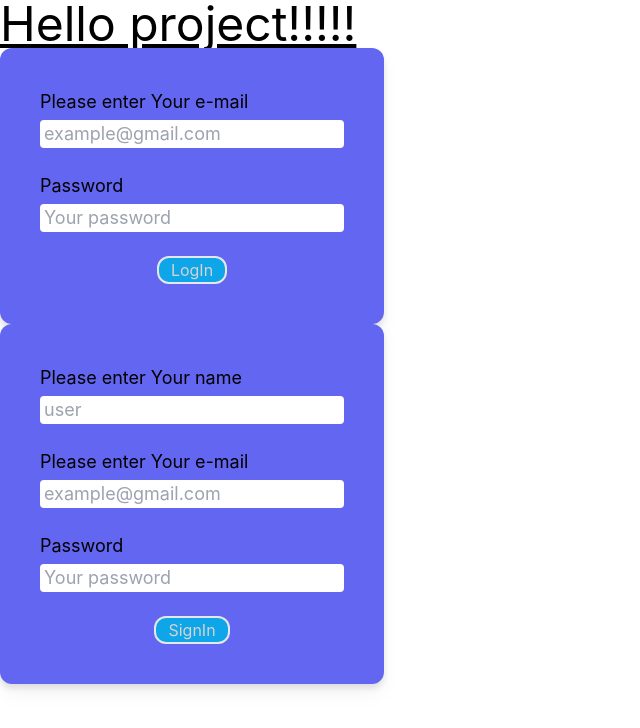
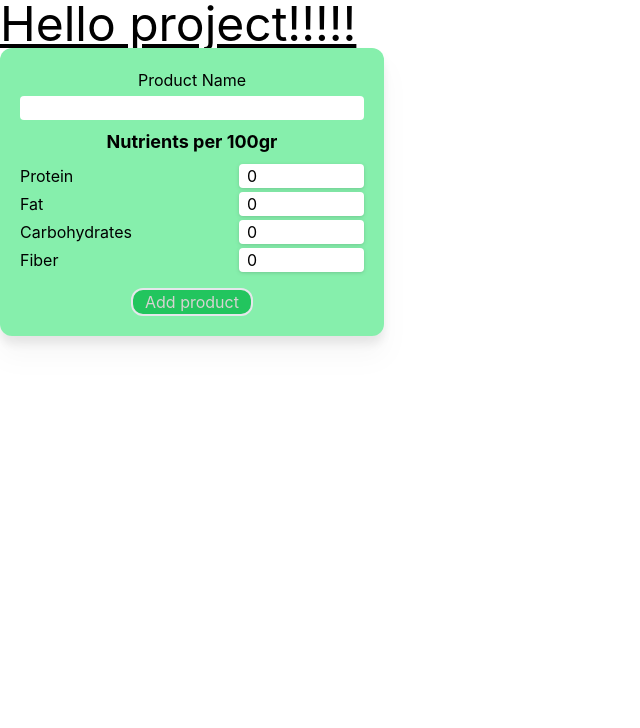
Before and after one commit to AleksZhov/SlimNationTS, a React (Create React App) app in the folder slim-nation-ts-front/: page / in a window 1280 px wide. Shown: the top 728 px of the page, without its empty margins (0-640 px from the left). Built offline with nearby package versions, Linux system fonts and the light colour scheme.

Commit message:
Made SimpleProductForm component

```diff
--- a/slim-nation-ts-front/src/App.tsx
+++ b/slim-nation-ts-front/src/App.tsx
@@ -1,7 +1,7 @@
 import React from 'react';
-import LoginForm from './components/LoginForm';
-import SignInForm from './components/SignInForm';
-// import SimpleProductForm from './components/SimpleProductForm';
+// import LoginForm from './components/LoginForm';
+// import SignInForm from './components/SignInForm';
+import SimpleProductForm from './components/SimpleProductForm';
 
 import './App.css';
 
@@ -9,9 +9,9 @@ function App() {
   return (
     <div>
     <h1 className=' text-5xl font bold underline'>Hello project!!!!!</h1>
-      <LoginForm />
-      <SignInForm/>
-      {/* <SimpleProductForm/> */}
+      {/* <LoginForm />
+      <SignInForm/> */}
+      <SimpleProductForm/>
 
   </div>);
 }
--- a/slim-nation-ts-front/src/components/LoginForm.tsx
+++ b/slim-nation-ts-front/src/components/LoginForm.tsx
@@ -1,4 +1,4 @@
-import { ChangeEvent, EventHandler, FC, useState } from "react";
+import { ChangeEvent, FC, useState } from "react";
 import Icon from "./Icon";
 import Button from "./Button";
 
--- a/slim-nation-ts-front/src/components/SimpleProductForm.tsx
+++ b/slim-nation-ts-front/src/components/SimpleProductForm.tsx
@@ -1,10 +1,35 @@
-import { FC } from "react";
+import { FC, useState, ChangeEvent } from "react";
+import Button from "./Button";
 
 const SimpleProductForm: FC = () => {
-    return (<form>
-        <label>Product Name
-            <input/>
+    const [productInfo, setProductInfo] = useState({ productName: "", protein: 0, fat: 0, carbs: 0, fiber: 0 });
+    const handleChange = (e: ChangeEvent<HTMLInputElement>) => {
+        const { value, name } = e.currentTarget;
+        setProductInfo({ ...productInfo, [name]: value });
+}
+
+    return (<form className="p-5 bg-green-300 w-96 drop-shadow-xl flex-col justify-center items-center rounded-xl" onSubmit={(e): void => {
+        e.preventDefault();
+    console.log(productInfo)}}>
+        <label className="block mx-auto text-center">Product Name
+            <input className="block w-full rounded px-2 mt-1" value={productInfo.productName} name="productName" onChange={handleChange} />
         </label>
+        <h2 className="text-center text-lg font-bold my-2">Nutrients per 100gr</h2>
+        <div className="flex-col">
+        <label className="flex mt-1">Protein
+                <input className="inline-block ml-auto rounded drop-shadow px-2" value={productInfo.protein} name="protein" type="number" min={0} max={100} onChange={handleChange} step={0.1} />
+        </label>
+        <label className="flex mt-1">Fat
+                <input className="flinline-block ml-auto rounded drop-shadow px-2" value={productInfo.fat}  name="fat" type="number" min={0} max={ 100}  onChange={handleChange} step={0.1}/>
+        </label  >
+        <label className="flex mt-1">Carbohydrates
+            <input className="inline-block ml-auto rounded drop-shadow px-2" value={productInfo.carbs}  name="carbs" type="number" min={0} max={ 100} onChange={handleChange} step={0.1}/>
+        </label>
+        <label className="flex mt-1">Fiber
+            <input className="inline-block ml-auto rounded drop-shadow px-2" value={productInfo.carbs}  name="fiber" type="number" min={0} max={ 100} onChange={handleChange} step={0.1}/>
+            </label>
+        </div>
+        <Button buttonLabel="Add product"  type="submit" className="block mx-auto mt-4 rounded-xl border-2 px-3 text-stone-300 bg-green-500 hover:bg-green-700"/>
 
     </form>)
 }
```
Also changed, not shown: slim-nation-ts-front/src/image/svg/sprite.svg.
